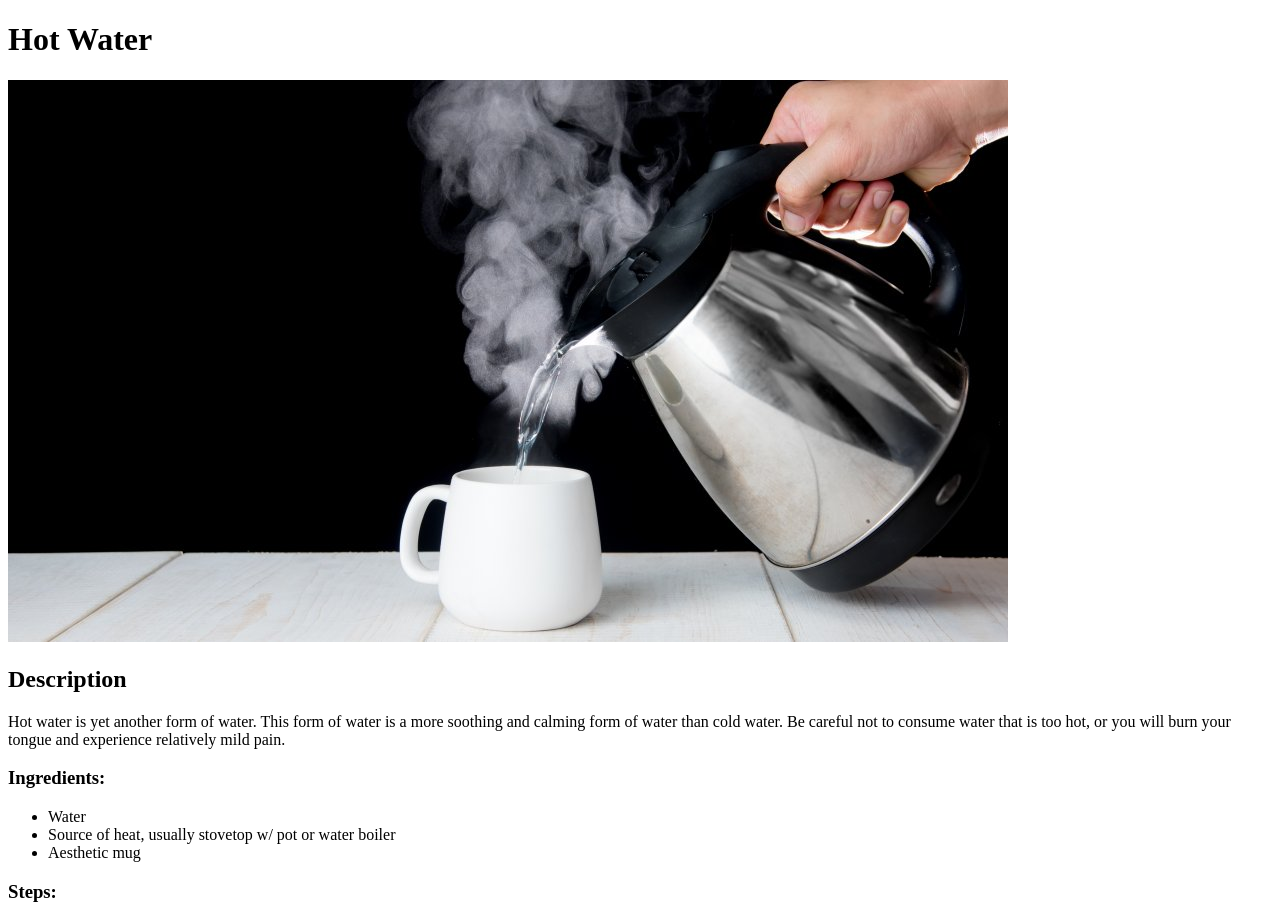
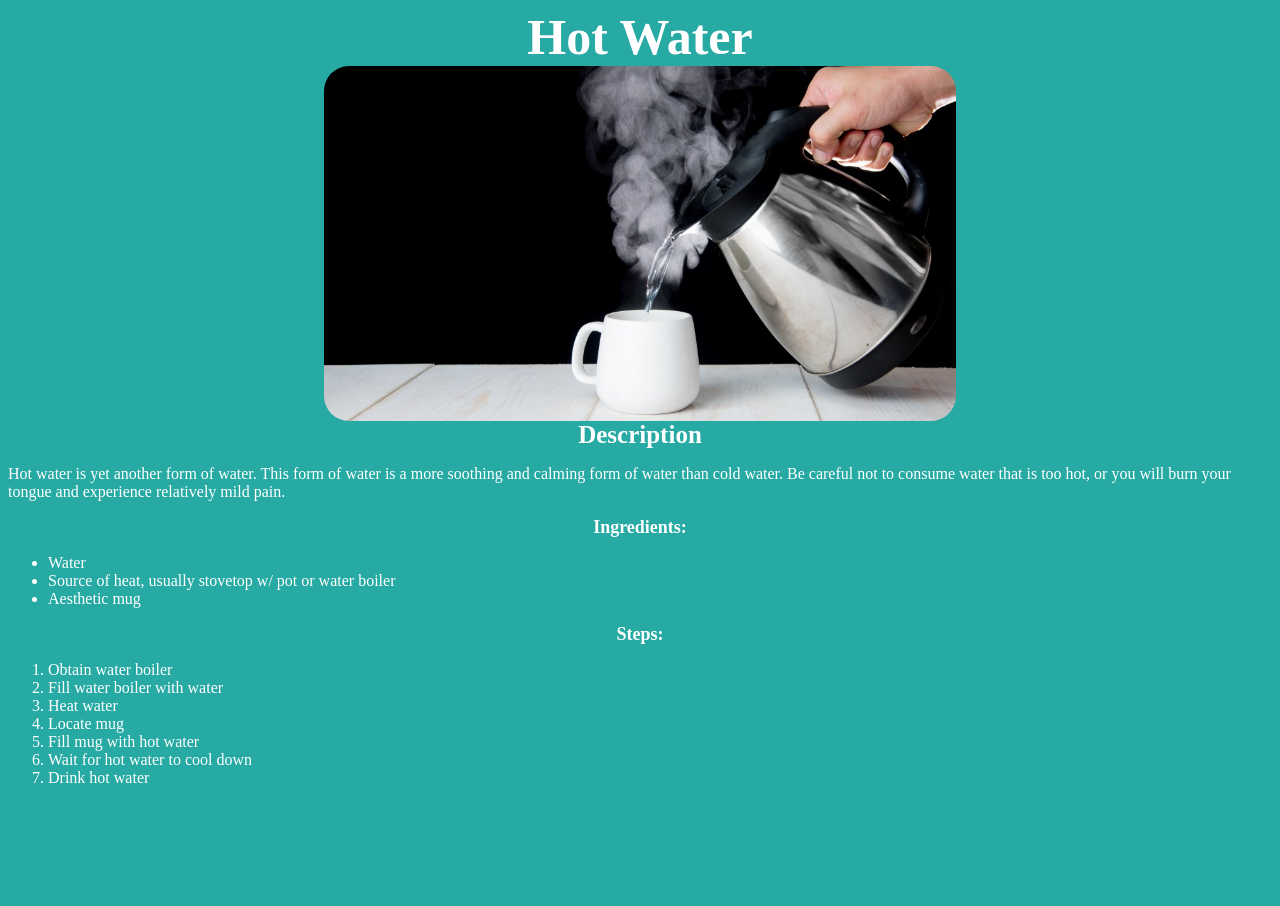
Before and after one commit to smichaelsson/odin-recipes, a plain HTML site: page recipes/hotwater.html in a window 1280 px wide. Shown: the top 906 px of the page. After the commit the page ends 803 px from the top, so only its background shows below. Drawn offline with Linux system fonts and the light colour scheme.

Commit message:
Add styles.css, add css to all recipe htmls

```diff
--- a/recipes/hotwater.html
+++ b/recipes/hotwater.html
@@ -4,25 +4,27 @@
         <meta charset="UTF-8">
         <title>Hot Water</title>
     </head>
+    <link rel="stylesheet" href="../styles.css">
+
     <body>
-    <h1>Hot Water</h1>
-    <img src="../img/hotwater.jpg">
+        <div id="title">Hot Water</div>
+        <img style="border-radius: 25px;" src="../img/hotwater.jpg" alt="Hand holding water boiler pouring steaming hot water into white mug" class="center">
 
-    <h2>Description</h2>
+        <div class="header2">Description</div>
             <p>Hot water is yet another form of water. This form of water is a more
             soothing and calming form of water than cold water. Be careful not to
             consume water that is too hot, or you will burn your tongue and experience
             relatively mild pain.
             </p>
 
-    <h3>Ingredients:</h3>
+        <div class="header3">Ingredients:</div>
             <ul>
                 <li>Water</li>
                 <li>Source of heat, usually stovetop w/ pot or water boiler</li>
                 <li>Aesthetic mug</li>
             </ul>
 
-    <h3>Steps:</h3>
+        <div class="header3">Steps:</div>
             <ol>
                 <li>Obtain water boiler</li>
                 <li>Fill water boiler with water</li>
--- /dev/null
+++ b/styles.css
@@ -0,0 +1,29 @@
+* {
+    background-color: rgb(38, 170, 163);
+    color: white;
+}
+
+#title {
+    font-size: 50px;
+    font-weight: bold;
+    text-align: center;
+}
+
+.center {
+    display: block;
+    margin-left: auto;
+    margin-right: auto;
+    width: 50%;
+}
+
+.header2 {
+    font-size: 25px;
+    text-align: center;
+    font-weight: bold;
+}
+
+.header3 {
+    font-size: 18px;
+    text-align: center;
+    font-weight: bold;
+}
```
Also changed, not shown: index.html (+4 -2 lines), recipes/coldwater.html (+7 -5 lines), recipes/water.html (+6 -5 lines). Lines whose indentation alone changed are shown as unchanged.
